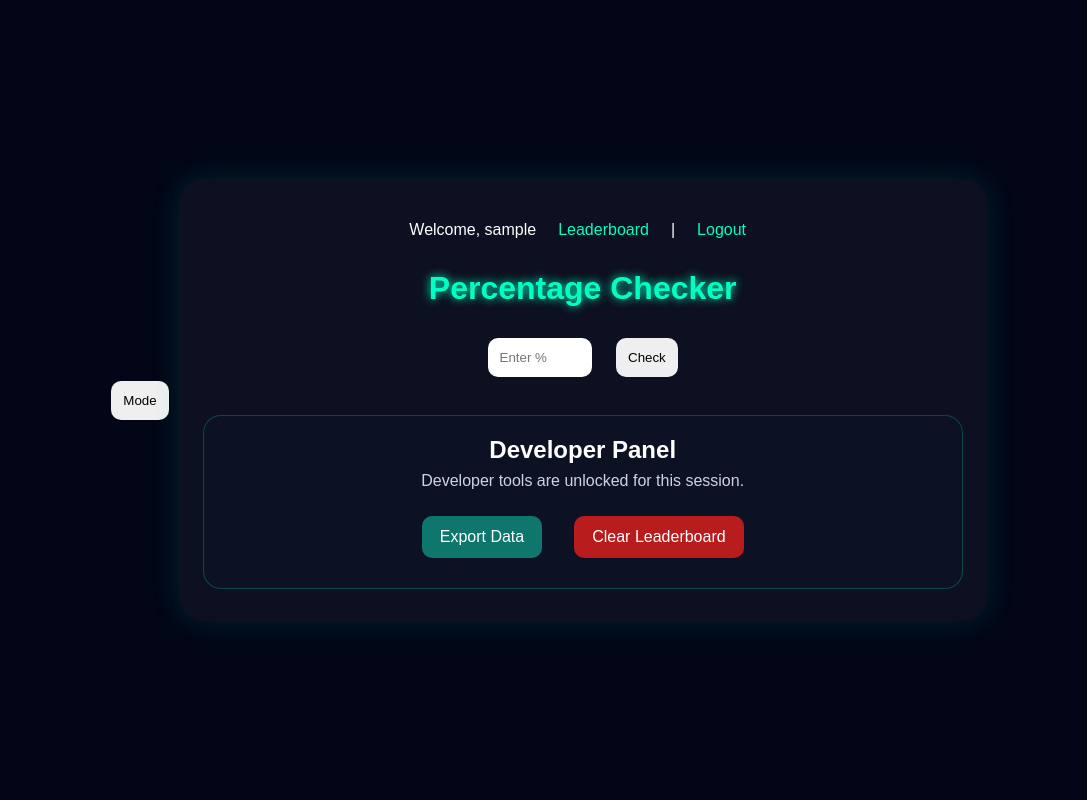
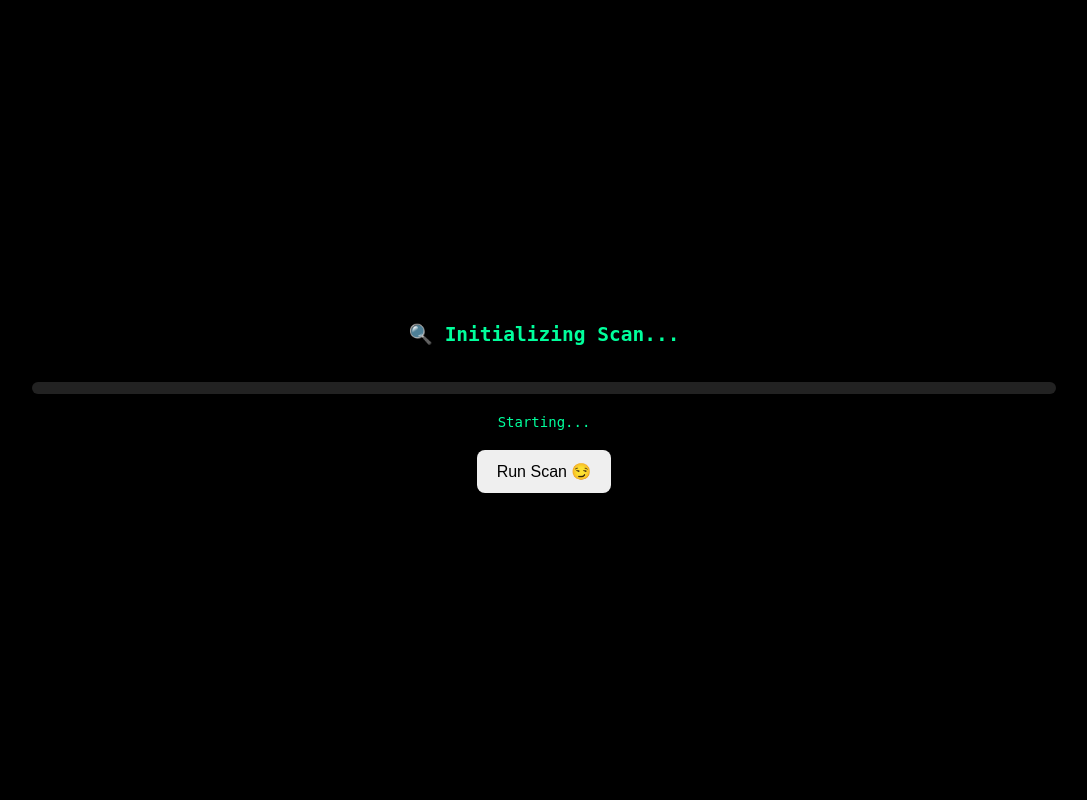
Before and after one commit to Ian-nunes6/percentage-checker, a Flask app: page /home in a window 1280 px wide. Shown: the whole page, without its empty margins (96-1183 px from the left). Run offline with Flask 3, Linux system fonts and the light colour scheme; the visitor is signed in with stand-in values (Sample User, id 1); some libraries are stand-ins or nearby versions.

Commit message:
Revamp index.html for scan functionality and styling

```diff
--- a/templates/index.html
+++ b/templates/index.html
@@ -1,128 +1,128 @@
 <!DOCTYPE html>
 <html>
 <head>
-    <title>Percentage Checker</title>
-    <link rel="stylesheet" href="{{ url_for('static', filename='style.css') }}">
+<meta name="viewport" content="width=device-width, initial-scale=1.0">
+<title>Scan</title>
+<style>
+  body{
+    margin:0;
+    background:black;
+    color:#00ff9c;
+    font-family:monospace;
+    overflow:hidden;
+  }
+  #screen{
+    display:flex;
+    flex-direction:column;
+    justify-content:center;
+    align-items:center;
+    height:100vh;
+    text-align:center;
+  }
+  #progressBar{
+    width:80%;
+    height:12px;
+    background:#222;
+    border-radius:10px;
+    margin-top:20px;
+    overflow:hidden;
+  }
+  #progress{
+    height:100%;
+    width:0%;
+    background:#00ff9c;
+    transition:0.2s;
+  }
+  #msg{
+    margin-top:20px;
+    font-size:14px;
+  }
+  .glitch{
+    animation:glitch 0.3s infinite;
+  }
+  @keyframes glitch{
+    0%{transform:translate(0);}
+    25%{transform:translate(-2px,2px);}
+    50%{transform:translate(2px,-2px);}
+    75%{transform:translate(-1px,1px);}
+    100%{transform:translate(0);}
+  }
+  button{
+    padding:12px 20px;
+    font-size:16px;
+    border:none;
+    border-radius:8px;
+    margin-top:20px;
+  }
+</style>
 </head>
+
 <body>
 
-<button class="toggle" onclick="toggleMode()">Mode</button>
-
-<div class="container">
-
-    <div class="top-links">
-        <span>Welcome, {{ username }}</span>
-        <a href="{{ url_for('leaderboard') }}">Leaderboard</a> |
-        <a href="{{ url_for('logout') }}">Logout</a>
-    </div>
-
-    <h1 class="glow">Percentage Checker</h1>
-
-    <form method="POST" action="{{ url_for('home') }}">
-        <input type="number" name="percentage" placeholder="Enter %" min="0" max="100" step="0.01" value="{{ percentage_value }}" required>
-        <button type="submit">Check</button>
-    </form>
-
-    {% if result %}
-    <div id="popup" class="popup show {{ color }}" data-tone="{{ color }}">
-        {{ result }}
-    </div>
-    {% endif %}
-
-    {% if error %}
-    <div id="popup" class="popup show {{ color }}" data-tone="error">
-        {{ error }}
-    </div>
-    {% endif %}
-
-    {% if developer_unlocked %}
-    <div class="dev-panel">
-        <h2>Developer Panel</h2>
-        <p>Developer tools are unlocked for this session.</p>
-        <div class="dev-actions">
-            <a class="dev-button" href="{{ url_for('export') }}">Export Data</a>
-            <a class="dev-button danger" href="{{ url_for('wipe', key='ian123') }}" onclick="return confirm('Clear the full leaderboard? This cannot be undone.');">Clear Leaderboard</a>
-        </div>
-    </div>
-    {% else %}
-    <div class="dev-panel locked">
-        <h2>Developer Panel</h2>
-        <p>Enter the developer password to unlock export tools.</p>
-        <form method="POST" action="{{ url_for('developer_login') }}" class="dev-unlock-form">
-            <input type="password" name="developer_password" placeholder="Developer password" required>
-            <button type="submit">Unlock</button>
-        </form>
-        {% if developer_error %}
-        <div class="popup show red">{{ developer_error }}</div>
-        {% endif %}
-    </div>
-    {% endif %}
-
+<div id="screen">
+  <h2>🔍 Initializing Scan...</h2>
+  <div id="progressBar"><div id="progress"></div></div>
+  <div id="msg">Starting...</div>
+  <button onclick="start()">Run Scan 😏</button>
 </div>
 
-<script src="https://cdn.jsdelivr.net/npm/canvas-confetti@1.6.0/dist/confetti.browser.min.js"></script>
+<audio id="beep" src="https://www.soundjay.com/buttons/beep-07.mp3"></audio>
 
 <script>
-function toggleMode() {
-    document.body.classList.toggle("light");
-}
+function start(){
+  let progress = document.getElementById("progress");
+  let msg = document.getElementById("msg");
+  let beep = document.getElementById("beep");
 
-function playTone(kind) {
-    const AudioContextClass = window.AudioContext || window.webkitAudioContext;
-    if (!AudioContextClass) {
-        return;
+  let steps = [
+    "Connecting to device...",
+    "Bypassing security...",
+    "Accessing photos...",
+    "Uploading data...",
+    "Finalizing..."
+  ];
+
+  let i = 0;
+  let percent = 0;
+
+  // vibration (mobile)
+  if(navigator.vibrate){
+    navigator.vibrate([200,100,200]);
+  }
+
+  let interval = setInterval(()=>{
+    percent += Math.random()*15;
+    if(percent > 100) percent = 100;
+
+    progress.style.width = percent + "%";
+
+    msg.innerText = steps[i] || "Processing...";
+    i++;
+
+    beep.play();
+
+    // glitch effect
+    document.body.classList.add("glitch");
+    setTimeout(()=>document.body.classList.remove("glitch"), 200);
+
+    if(percent >= 100){
+      clearInterval(interval);
+
+      setTimeout(()=>{
+        document.body.innerHTML = `
+          <div style="display:flex;justify-content:center;align-items:center;height:100vh;text-align:center;">
+            <div>
+              <h1>😂 GOT YOU!</h1>
+              <p>No data was accessed. Just a prank 😎</p>
+              <button onclick="location.reload()">Again?</button>
+            </div>
+          </div>
+        `;
+      }, 1000);
     }
 
-    const context = new AudioContextClass();
-    const oscillator = context.createOscillator();
-    const gainNode = context.createGain();
-
-    const toneMap = {
-        red: [220, 0.16],
-        error: [220, 0.16],
-        yellow: [440, 0.18],
-        green: [660, 0.22],
-        gold: [880, 0.3]
-    };
-
-    const selected = toneMap[kind] || [330, 0.15];
-
-    oscillator.type = kind === "gold" ? "triangle" : "sine";
-    oscillator.frequency.value = selected[0];
-    gainNode.gain.setValueAtTime(0.0001, context.currentTime);
-    gainNode.gain.exponentialRampToValueAtTime(0.2, context.currentTime + 0.01);
-    gainNode.gain.exponentialRampToValueAtTime(0.0001, context.currentTime + selected[1]);
-
-    oscillator.connect(gainNode);
-    gainNode.connect(context.destination);
-    oscillator.start();
-    oscillator.stop(context.currentTime + selected[1]);
-
-    oscillator.onended = () => context.close();
+  }, 800);
 }
-
-window.onload = function() {
-    const popup = document.getElementById("popup");
-    if (!popup) return;
-
-    const tone = popup.dataset.tone || "error";
-
-    if (popup.classList.contains("gold")) {
-        for (let i = 0; i < 5; i++) {
-            setTimeout(() => {
-                confetti({particleCount: 150, spread: 120});
-            }, i * 300);
-        }
-    }
-    else if (popup.classList.contains("green")) {
-        confetti();
-    }
-
-    document.addEventListener("click", function playOnce() {
-        playTone(tone);
-        document.removeEventListener("click", playOnce);
-    }, { once: true });
-};
 </script>
 
 </body>
```
